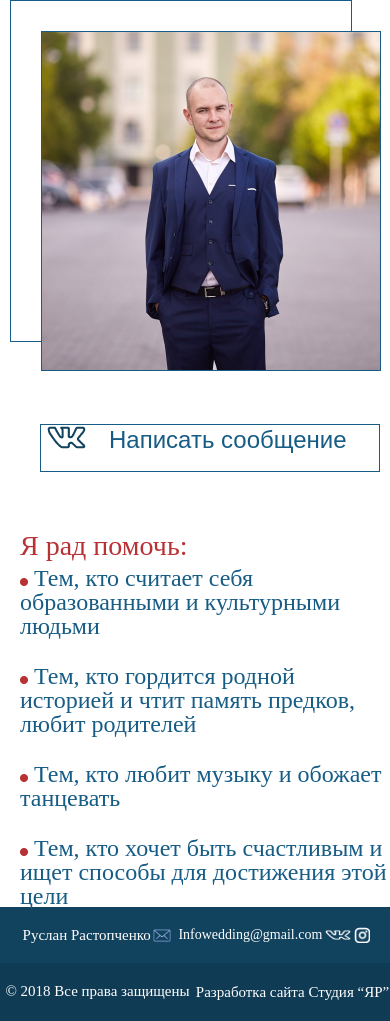
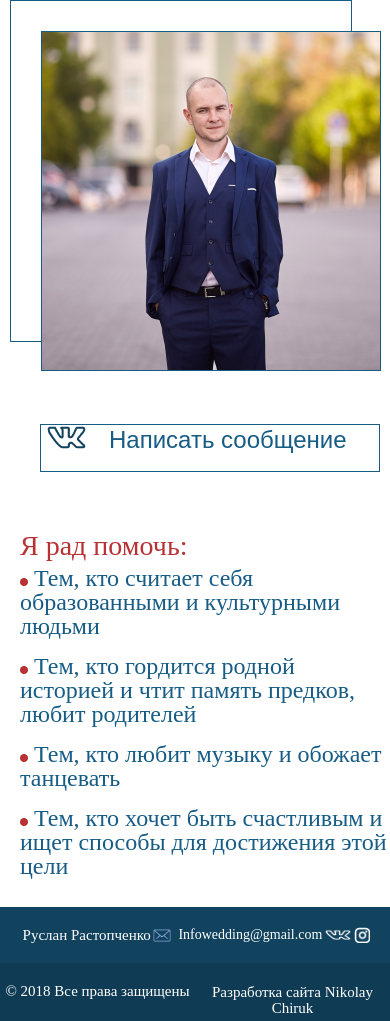
Before and after one commit to nikolay2015x/training-html-css-js, a plain HTML site: page index.html in a window 390 px wide. Shown: the part 9917-10938 px from the top of the page. Drawn offline with Linux system fonts and the light colour scheme.

Commit message:
fix: messege like

```diff
--- a/css/style.css
+++ b/css/style.css
@@ -968,3 +968,8 @@ footer{
         padding: 6px 0px 20px 0px;
     }
 }
+@media all and (max-width:418px){
+    .messege-like p{
+        padding: 6px 0px 10px 0px;
+    }
+}
--- a/index.html
+++ b/index.html
@@ -661,7 +661,7 @@
     </div>
     <div class="footer-end">
         <div class="footer-1">© 2018 Все права защищены</div>
-        <div class="footer-2"><a href="https://bydesign.by/">Разработка сайта Студия “ЯР”</a></div>
+        <div class="footer-2"><a href="#">Разработка сайта Nikolay Chiruk</a></div>
     </div>
 </footer>
 <script src="js/glory.js"></script>
```
